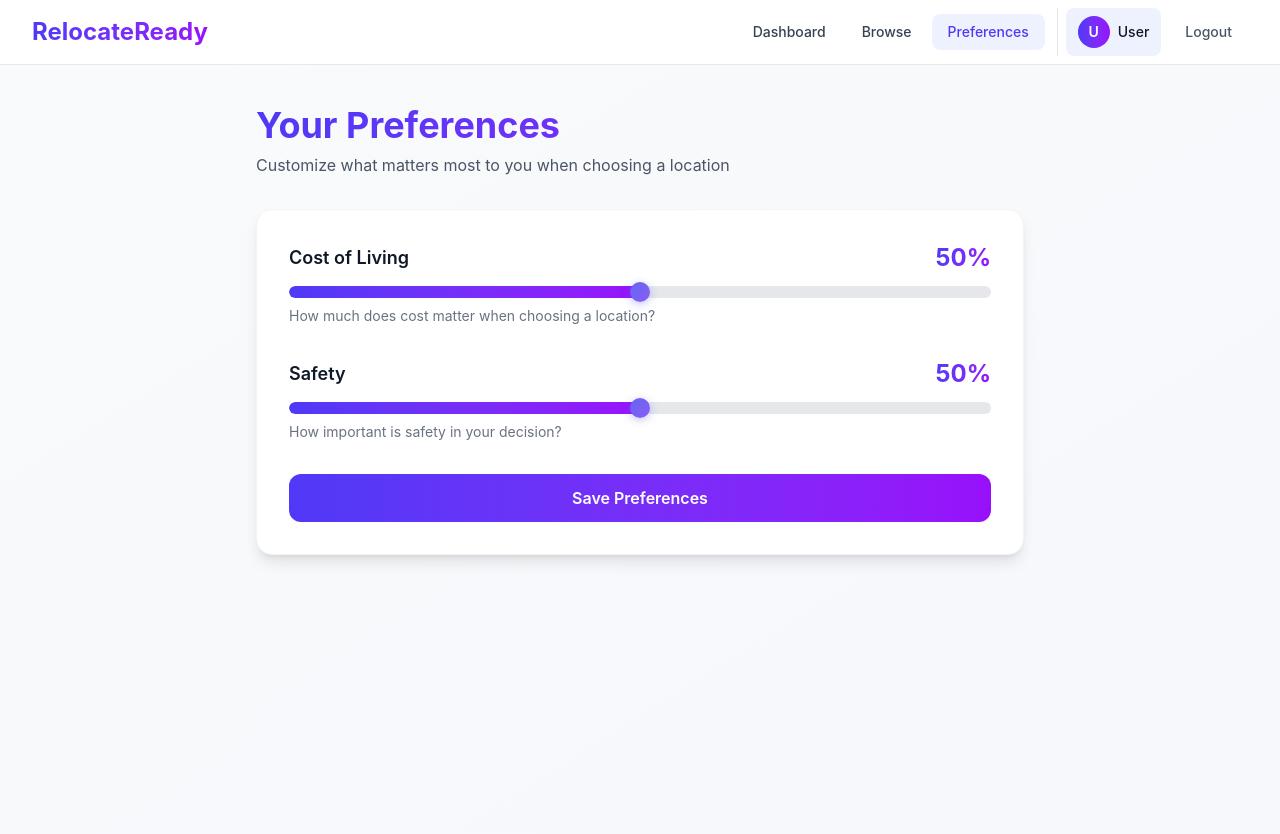
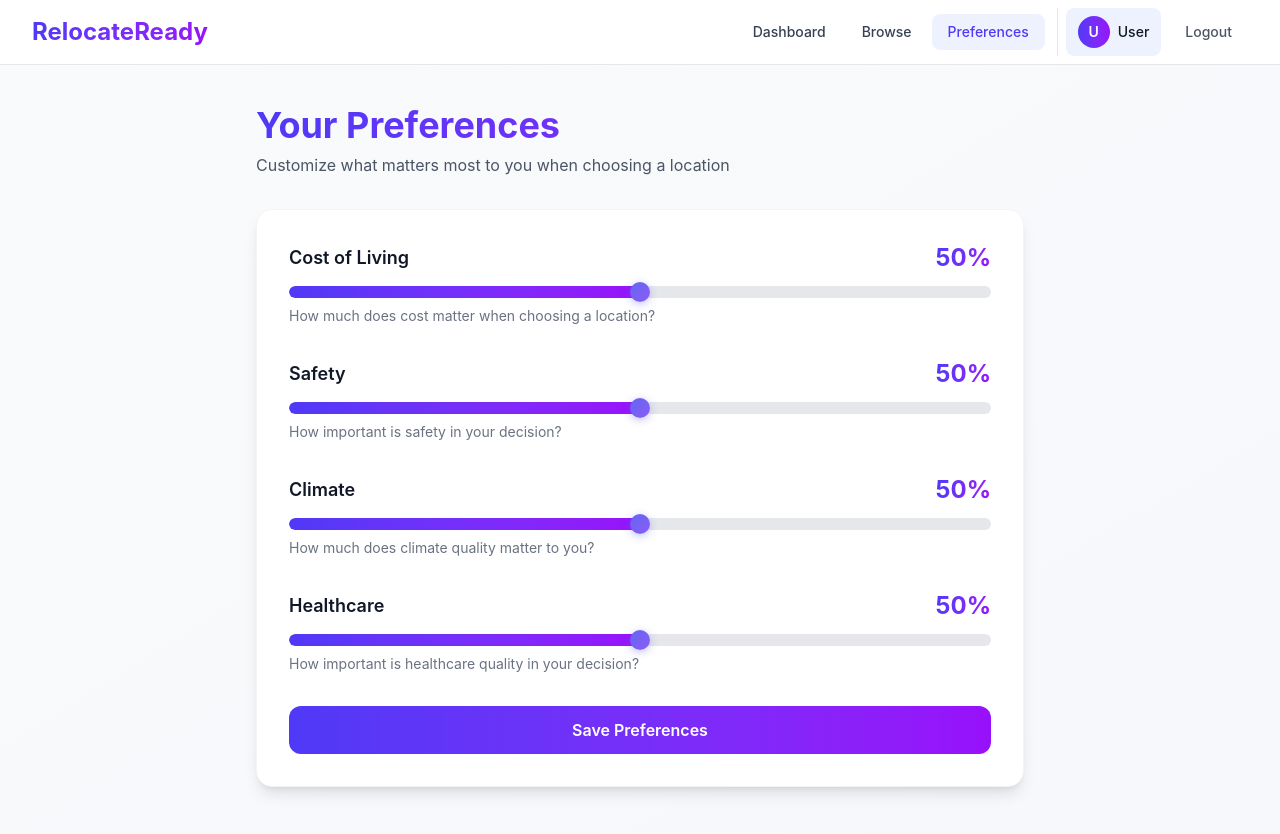
Before and after one commit to Jonathan-Jordan22/RelocateReady-Frontend, a Next.js app: page /preferences in a window 1280 px wide. Shown: the top 834 px of the page. Built offline with nearby package versions, Linux system fonts and the light colour scheme; no server answers; sample sign-in values are in the browser's storage.

Commit message:
Added Climate and Healthcare preferences

```diff
--- a/app/login/page.tsx
+++ b/app/login/page.tsx
@@ -80,7 +80,7 @@ export default function Login() {
           <button
             type="submit"
             disabled={loading}
-            className="w-full py-3 bg-gradient-to-r from-indigo-600 to-purple-600 text-white rounded-xl font-semibold hover:shadow-lg hover:scale-[1.02] transition-all disabled:opacity-50 disabled:cursor-not-allowed disabled:hover:scale-100"
+            className="w-full py-3 bg-gradient-to-r from-indigo-600 to-purple-600 text-white rounded-xl font-semibold hover:shadow-lg hover:scale-[1.02] transition-all disabled:opacity-50 disabled:cursor-not-allowed disabled:hover:scale-100 cursor-pointer"
           >
             {loading ? (
               <span className="flex items-center justify-center gap-2">
--- a/app/preferences/page.tsx
+++ b/app/preferences/page.tsx
@@ -8,8 +8,10 @@ export default function Preferences() {
   const router = useRouter();
   const [userId, setUserId] = useState<string | null>(null);
   const [prefs, setPrefs] = useState({
-    cost_index_weight: 0.5,
-    safety_index_weight: 0.5,
+    cost_importance: 0.5,
+    safety_importance: 0.5,
+    climate_importance: 0.5,
+    healthcare_importance: 0.5,
   });
   const [loading, setLoading] = useState(true);
   const [saving, setSaving] = useState(false);
@@ -26,7 +28,12 @@ export default function Preferences() {
     fetch(`http://localhost:8000/preferences/${id}`)
       .then((res) => res.json())
       .then((data) => {
-        setPrefs(data);
+        setPrefs({
+          cost_importance: data.cost_importance ?? 0.5,
+          safety_importance: data.safety_importance ?? 0.5,
+          climate_importance: data.climate_importance ?? 0.5,
+          healthcare_importance: data.healthcare_importance ?? 0.5,
+        });
         setLoading(false);
       })
       .catch(() => setLoading(false));
@@ -47,9 +54,8 @@ export default function Preferences() {
         headers: { "Content-Type": "application/json" },
         body: JSON.stringify(prefs),
       });
-      alert("Preferences saved successfully!");
     } catch (err) {
-      alert("Failed to save preferences. Please try again.");
+      console.error("Error saving preferences:", err);
     } finally {
       setSaving(false);
     }
@@ -90,14 +96,14 @@ export default function Preferences() {
                       Cost of Living
                     </label>
                     <span className="text-2xl font-bold bg-gradient-to-r from-indigo-600 to-purple-600 bg-clip-text text-transparent transition-all duration-300">
-                      {(prefs.cost_index_weight * 100).toFixed(0)}%
+                      {(prefs.cost_importance * 100).toFixed(0)}%
                     </span>
                   </div>
                   <div className="relative">
                     <div className="h-3 bg-gray-200 rounded-full overflow-hidden">
                       <div
                         className="h-full bg-gradient-to-r from-indigo-600 to-purple-600 transition-all duration-300 ease-out rounded-full"
-                        style={{ width: `${prefs.cost_index_weight * 100}%` }}
+                        style={{ width: `${prefs.cost_importance * 100}%` }}
                       ></div>
                     </div>
                     <input
@@ -105,8 +111,8 @@ export default function Preferences() {
                       min="0"
                       max="1"
                       step="0.1"
-                      name="cost_index_weight"
-                      value={prefs.cost_index_weight}
+                      name="cost_importance"
+                      value={prefs.cost_importance}
                       onChange={handleChange}
                       className="absolute top-0 w-full h-3 bg-transparent appearance-none cursor-pointer slider-thumb"
                       style={{
@@ -125,14 +131,14 @@ export default function Preferences() {
                       Safety
                     </label>
                     <span className="text-2xl font-bold bg-gradient-to-r from-indigo-600 to-purple-600 bg-clip-text text-transparent transition-all duration-300">
-                      {(prefs.safety_index_weight * 100).toFixed(0)}%
+                      {(prefs.safety_importance * 100).toFixed(0)}%
                     </span>
                   </div>
                   <div className="relative">
                     <div className="h-3 bg-gray-200 rounded-full overflow-hidden">
                       <div
                         className="h-full bg-gradient-to-r from-indigo-600 to-purple-600 transition-all duration-300 ease-out rounded-full"
-                        style={{ width: `${prefs.safety_index_weight * 100}%` }}
+                        style={{ width: `${prefs.safety_importance * 100}%` }}
                       ></div>
                     </div>
                     <input
@@ -140,8 +146,8 @@ export default function Preferences() {
                       min="0"
                       max="1"
                       step="0.1"
-                      name="safety_index_weight"
-                      value={prefs.safety_index_weight}
+                      name="safety_importance"
+                      value={prefs.safety_importance}
                       onChange={handleChange}
                       className="absolute top-0 w-full h-3 bg-transparent appearance-none cursor-pointer slider-thumb"
                       style={{
@@ -151,6 +157,78 @@ export default function Preferences() {
                   </div>
                   <p className="text-sm text-gray-500 mt-2">
                     How important is safety in your decision?
+                  </p>
+                </div>
+
+                <div>
+                  <div className="flex justify-between items-center mb-3">
+                    <label className="text-lg font-semibold text-gray-900">
+                      Climate
+                    </label>
+                    <span className="text-2xl font-bold bg-gradient-to-r from-indigo-600 to-purple-600 bg-clip-text text-transparent transition-all duration-300">
+                      {(prefs.climate_importance * 100).toFixed(0)}%
+                    </span>
+                  </div>
+                  <div className="relative">
+                    <div className="h-3 bg-gray-200 rounded-full overflow-hidden">
+                      <div
+                        className="h-full bg-gradient-to-r from-indigo-600 to-purple-600 transition-all duration-300 ease-out rounded-full"
+                        style={{ width: `${prefs.climate_importance * 100}%` }}
+                      ></div>
+                    </div>
+                    <input
+                      type="range"
+                      min="0"
+                      max="1"
+                      step="0.1"
+                      name="climate_importance"
+                      value={prefs.climate_importance}
+                      onChange={handleChange}
+                      className="absolute top-0 w-full h-3 bg-transparent appearance-none cursor-pointer slider-thumb"
+                      style={{
+                        WebkitAppearance: "none",
+                      }}
+                    />
+                  </div>
+                  <p className="text-sm text-gray-500 mt-2">
+                    How much does climate quality matter to you?
+                  </p>
+                </div>
+
+                <div>
+                  <div className="flex justify-between items-center mb-3">
+                    <label className="text-lg font-semibold text-gray-900">
+                      Healthcare
+                    </label>
+                    <span className="text-2xl font-bold bg-gradient-to-r from-indigo-600 to-purple-600 bg-clip-text text-transparent transition-all duration-300">
+                      {(prefs.healthcare_importance * 100).toFixed(0)}%
+                    </span>
+                  </div>
+                  <div className="relative">
+                    <div className="h-3 bg-gray-200 rounded-full overflow-hidden">
+                      <div
+                        className="h-full bg-gradient-to-r from-indigo-600 to-purple-600 transition-all duration-300 ease-out rounded-full"
+                        style={{
+                          width: `${prefs.healthcare_importance * 100}%`,
+                        }}
+                      ></div>
+                    </div>
+                    <input
+                      type="range"
+                      min="0"
+                      max="1"
+                      step="0.1"
+                      name="healthcare_importance"
+                      value={prefs.healthcare_importance}
+                      onChange={handleChange}
+                      className="absolute top-0 w-full h-3 bg-transparent appearance-none cursor-pointer slider-thumb"
+                      style={{
+                        WebkitAppearance: "none",
+                      }}
+                    />
+                  </div>
+                  <p className="text-sm text-gray-500 mt-2">
+                    How important is healthcare quality in your decision?
                   </p>
                 </div>
               </div>
@@ -193,7 +271,7 @@ export default function Preferences() {
               <button
                 type="submit"
                 disabled={saving}
-                className="mt-8 w-full py-3 bg-gradient-to-r from-indigo-600 to-purple-600 text-white rounded-xl font-semibold hover:shadow-lg hover:scale-[1.02] transition-all disabled:opacity-50 disabled:cursor-not-allowed disabled:hover:scale-100"
+                className="mt-8 w-full py-3 bg-gradient-to-r from-indigo-600 to-purple-600 text-white rounded-xl font-semibold hover:shadow-lg hover:scale-[1.02] transition-all disabled:opacity-50 disabled:cursor-not-allowed disabled:hover:scale-100 cursor-pointer"
               >
                 {saving ? (
                   <span className="flex items-center justify-center gap-2">
--- a/app/signup/page.tsx
+++ b/app/signup/page.tsx
@@ -94,7 +94,7 @@ export default function Signup() {
 
           <button
             type="submit"
-            className="w-full py-3 bg-gradient-to-r from-indigo-600 to-purple-600 text-white rounded-xl font-semibold hover:shadow-lg hover:scale-[1.02] transition-all"
+            className="w-full py-3 bg-gradient-to-r from-indigo-600 to-purple-600 text-white rounded-xl font-semibold hover:shadow-lg hover:scale-[1.02] transition-all cursor-pointer"
           >
             Continue
           </button>
```
Also changed, not shown: app/browse/page.tsx (+28 -12 lines), app/components/NavBar.tsx (+5 -5 lines).
